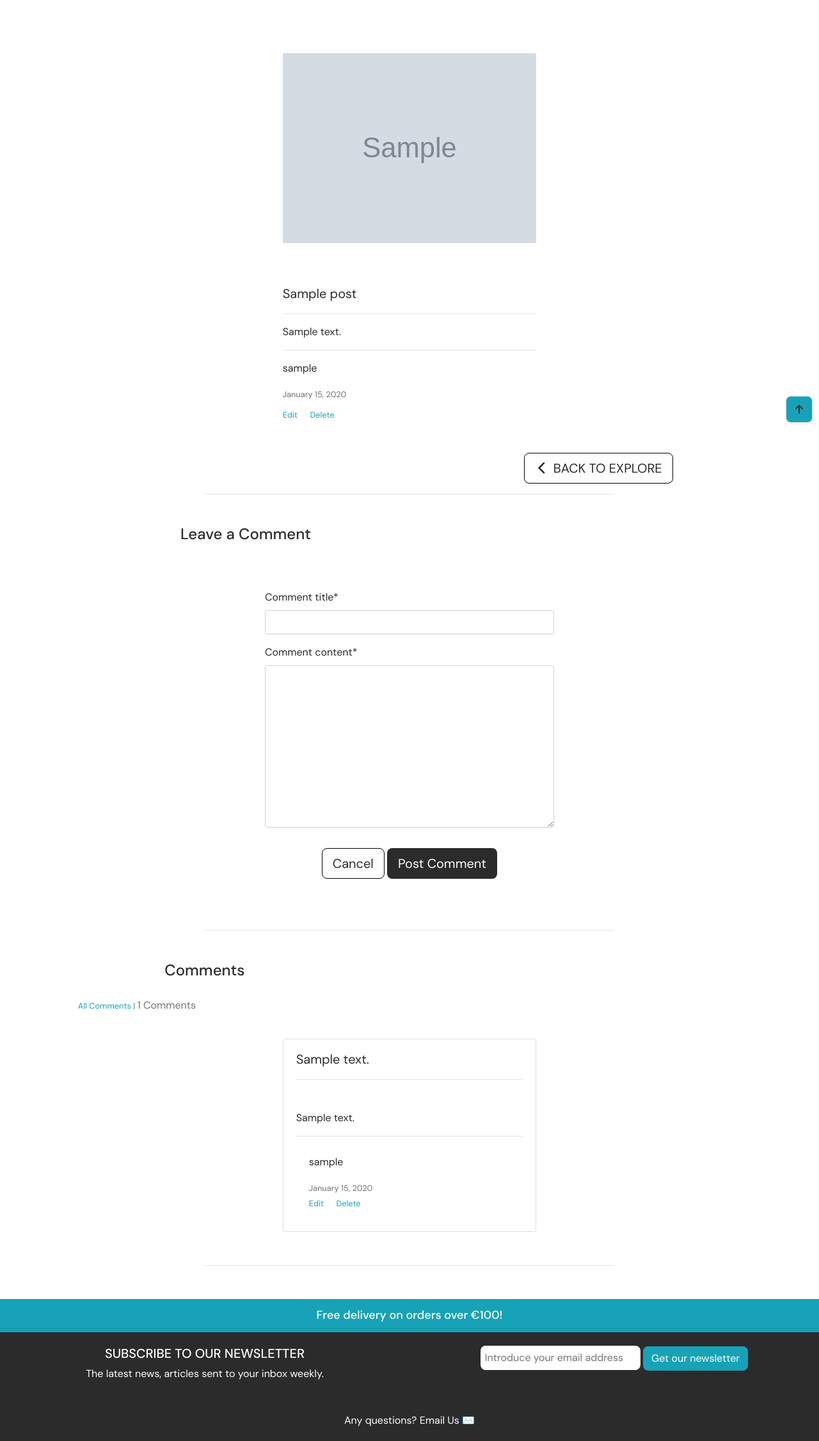
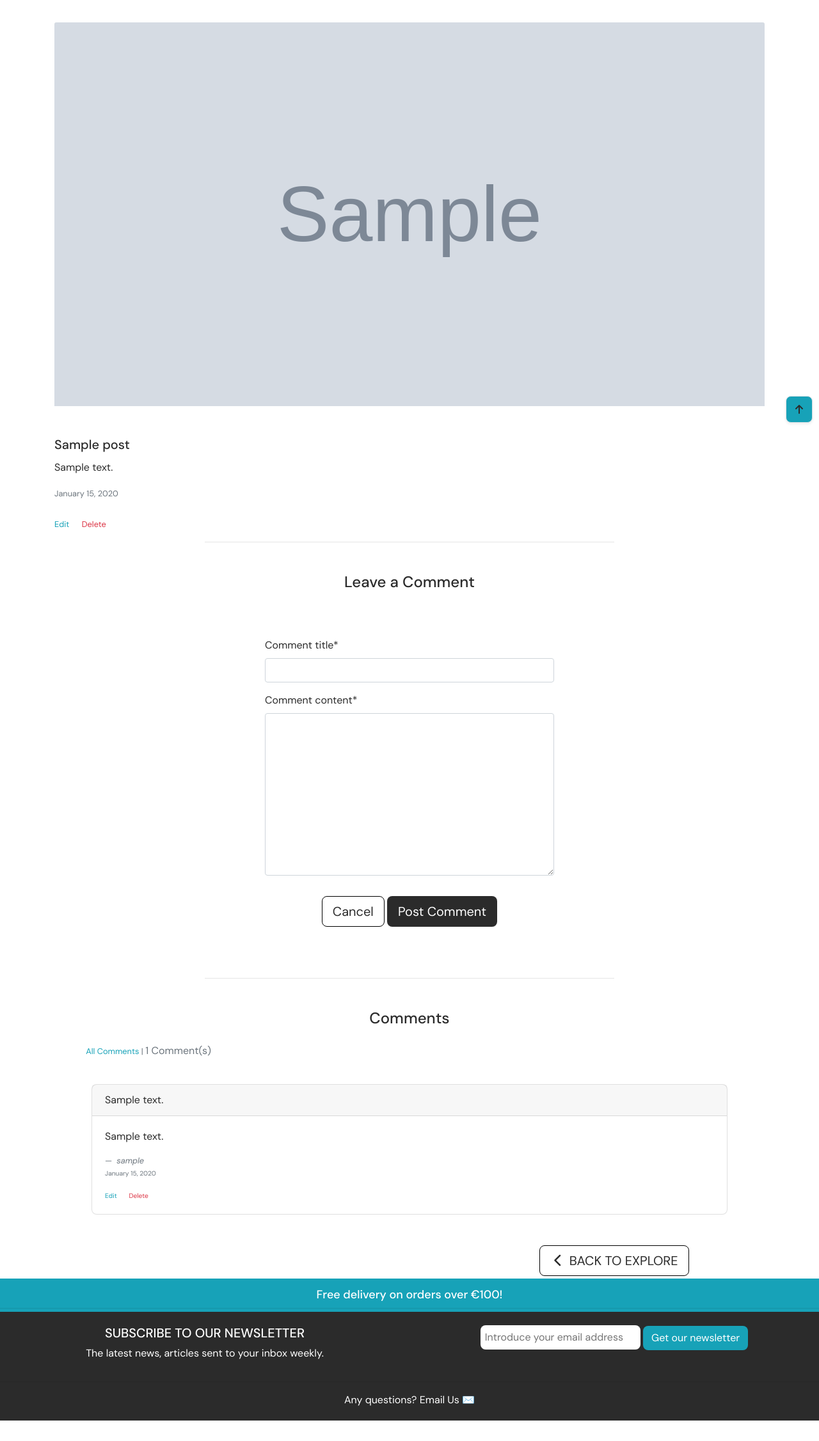
Before and after one commit to CarolinaCobo/styx, a Django app: page /explore/1/ in a window 1280 px wide. Shown: the part 129-2382 px from the top of the page at 64% size. After the commit the page ends 2350 px from the top, so only its background shows below. Run offline with Django 3.2, Linux system fonts and the light colour scheme; a user stored in the database is signed in; tables that the repository leaves empty hold one stand-in row (values such as "Sample post"); grey boxes marked "Sample" are stand-in pictures; parts of the project's set-up code (start-up, migrations or seed data) failed here and were passed over; some libraries are stand-ins or nearby versions.

Commit message:
style: explore cards and footer

```diff
--- a/explore/templates/explore/edit_post.html
+++ b/explore/templates/explore/edit_post.html
@@ -17,7 +17,7 @@
 <div class="container">
     <div class="row">
         <div class="col-sm-12 col-md-6 offset-md-3">
-            <h2 class="mb-4 text-center mt-3">Product Management</h2>
+            <h2 class="mb-4 text-center mt-3">Explore Management</h2>
             <h5 class="text-muted text-center">Edit a Explore Post</h5>
             <hr>
         </div>
@@ -35,8 +35,8 @@
                 {% endif %}
                 {% endfor %}
                 <div class="text-right">
-                    <a class="btn rounded-5 link-button" href="{% url 'explore_detail' post.id %}">Cancel</a>
-                    <button class="btn rounded-5 continue-button" type="submit">Edit Post</button>
+                    <a class="btn border-radius-button link-button" href="{% url 'explore_detail' post.id %}">Cancel</a>
+                    <button class="btn border-radius-button continue-button" type="submit">Edit Post</button>
                 </div>
             </form>
         </div>
--- a/explore/templates/explore/explore_detail.html
+++ b/explore/templates/explore/explore_detail.html
@@ -16,56 +16,36 @@
 
 {% block content %}
 <div class="overlay"></div>
-<div class="container-fluid">
-    <div class="row">
-        <div class="col-sm-6 offset-sm-3 col-md-4 offset-md-4">
-            <div class="image-container mt-5 mb-3 border-blue">
+<div class="container-sm">
+    <div class="card border-0 mb-3">
         {% if post.image %}
-                <a href="{{ post.image.url }}" target="_blank">
-                    <img class="card-img-top img-fluid explore-detail" src="{{ post.image.url }}"
-                        alt="{{ post.post_title }}">
-                </a>
+        <img src="{{ post.image.url }}" class="card-img-top" alt="{{ post.post_title }}>
         {% else %}
-                <a href="">
-                    <img class="card-img-top img-fluid explore-detail" src="{{ MEDIA_URL }}noimage.png"
-                        alt="{{ post.post_title }}">
-                </a>
+        <img src=" {{ MEDIA_URL }}noimage.png" class="card-img-top" alt="{{ post.post_title }}">
         {% endif %}
-            </div>
-        </div>
-        <div class="col-sm-12 col-md-4 offset-md-4">
-            <div class="product-details-container mb-5 mt-md-5">
-                <p class="lead mb-0">{{ post.post_title }}</p>
-                <hr>
-                <p class="mt-3">{{ post.post_content }}</p>
-                <hr>
-                <p class="mt-3">{{ post.post_author }}</p>
-                <small class="text-muted">{{ post.post_date_posted|date:'F d, Y' }}</small>
+        <div class="card-body">
+            <h5 class="card-title mt-5">{{ post.post_title }}</h5>
+            <p class="card-text">{{ post.post_content }}</p>
+            <p class="card-text"><small class="text-muted">{{ post.post_date_posted|date:'F d, Y' }}</small></p>
             {% if request.user.is_superuser %}
             <div class="block mt-2">
                 <small>
-                        <a class="link-button" href="{% url 'edit_post' post.id %}">Edit</a>
-                        <a class="delete-button ml-3" href="{% url 'delete_post' post.id %}">Delete</a>
+                    <a href="{% url 'edit_post' post.id %}">Edit</a>
+                    <a class="text-danger ml-3" href="{% url 'delete_post' post.id %}">Delete</a>
                 </small>
             </div>
             {% endif %}
+
         </div>
     </div>
 </div>
-</div>
-<!-- Back to Explore page button -->
-<div class="col-sm-12 col-md-4 offset-md-6 text-right">
-    <a href="{% url 'view_explore' %}" class="btn btn-outline-black btn-lg border-radius-button">
-        <span class="icon">
-            <i class="fas fa-chevron-left"></i>
-        </span>
-        <span class="text-uppercase">Back to Explore</span>
-    </a>
-</div>
+
+
+
 <hr class="w-50 mb-5">
 <div class="container comment-form">
     <div class="row">
-        <div class="col-sm-12 col-md-4 offset-md-1 text-center">
+        <div class="col text-center">
             <h4>Leave a Comment</h4>
         </div>
     </div>
@@ -73,7 +53,7 @@
         <div class="col-md-6 offset-md-3 mb-5">
             <form class="col-sm-12 mt-3" method="POST">
                 {% csrf_token %}
-                <fieldset class="form-group">
+                <fieldset class="form-group border-radius-button">
                     {{ comment_form|crispy }}
                 </fieldset>
                 <div class="mb-3 text-center">
@@ -88,19 +68,19 @@
 <hr class="w-50 mb-5">
 <div class="container-fluid">
     <div class="row">
-        <div class="col-sm-12 col-md-4 offset-md-1 text-center">
+        <div class="col">
+            <div class="text-center">
                 <h4>Comments</h4>
             </div>
-    </div>
-    <div class="row">
             <div class="product-container col-10 offset-1">
                 <div class="row mt-1 mb-2">
                     <div class="col-12 col-md-6 order-md-first">
                         <p class="text-muted mt-3 text-center text-md-left">
-                        <span class="small"><a href="{% url 'explore_detail' post.id %}" class="link-button">All
-                                Comments</a> | </span>
-                        {{ comments|length }} Comments
+                            <span class="small"><a href="{% url 'explore_detail' post.id %}" class="link-button">
+                                    All Comments</a> | </span>
+                            {{ comments|length }} Comment(s)
                         </p>
+                    </div>
                 </div>
             </div>
         </div>
@@ -112,34 +92,45 @@
         </div>
         {% else %}
         {% for comment in comments %}
-        <div class="col-sm-12 col-md-4 offset-md-4">
-            <div class="card mb-1 border-blue">
-                <div class="card-header bg-white border-0">
-                    <p class="lead mt-1">{{ comment.comment_title }}</p>
-                    <hr>
+        <div class="container mb-5">
+            <div class="card border-radius-button">
+                <div class="card-header">
+                    {{ comment.comment_title }}
                 </div>
-                <div class="card-body comment-card border-0">
+                <div class="card-body">
+                    <blockquote class=" mb-0">
                         <p>{{comment.comment_content}}</p>
-                    <hr>
-                    <footer class="card-footer bg-white border-0">
-                        <p>{{ comment.comment_author }}</p>
+                        <footer class="blockquote-footer"><cite title="Source Title">
+                                {{ comment.comment_author }}</cite>
+                            <p>
                                 <small class="text-muted">{{ comment.comment_date_posted|date:'F d, Y' }}</small>
+                            </p>
                             {% if comment.comment_author == user or request.user.is_superuser %}
                             <div class="block">
                                 <small class="mt-2">
-                                <a class="link-button" href="{% url 'edit_comment' comment.id %}">Edit</a>
-                                <a class="delete-button ml-3" href="{% url 'delete_comment' comment.id %}">Delete</a>
+                                    <a href="{% url 'edit_comment' comment.id %}">Edit</a>
+                                    <a class="text-danger ml-3" href="{% url 'delete_comment' comment.id %}">Delete</a>
                                 </small>
                             </div>
                             {% endif %}
                         </footer>
+                    </blockquote>
                 </div>
             </div>
         </div>
-        <hr class="w-50 mt-5 mb-5">
         {% endfor %}
         {% endif %}
     </div>
+</div>
+
+<!-- Back to Explore page button -->
+<div class="sm-12 md-4 offset-md-6 text-center">
+    <a href="{% url 'view_explore' %}" class="btn btn-outline-black btn-lg border-radius-button">
+        <span class="icon">
+            <i class="fas fa-chevron-left"></i>
+        </span>
+        <span class="text-uppercase">Back to Explore</span>
+    </a>
 </div>
 <!-- Back To Top Button -->
 <div class="btt-button shadow-sm border-radius-button border border-black">
--- a/products/templates/products/products.html
+++ b/products/templates/products/products.html
@@ -22,6 +22,7 @@
                             {{ c.friendly_name }}</span>
                     </a>
                 {% endfor %}
+            </div>
         </div>
         <div class="product-container col-10 offset-1">
             <div class="row mt-1 mb-2">
--- a/static/css/base.css
+++ b/static/css/base.css
@@ -337,13 +337,16 @@ a {
 }
 
 
-
 .page-footer{
   bottom: 0px;
   left: 0px;
   right: 0px;
   margin-bottom: 0px;
 
+}
+
+.card-img-top {
+  max-height: 600px;
 }
 
 /* fixed top navbar only on medium and up */
```
Also changed, not shown: explore/templates/explore/edit_comment.html (+4 -4 lines), explore/templates/explore/explore.html (+20 -19 lines), 1 other file. Lines whose indentation alone changed are shown as unchanged.
